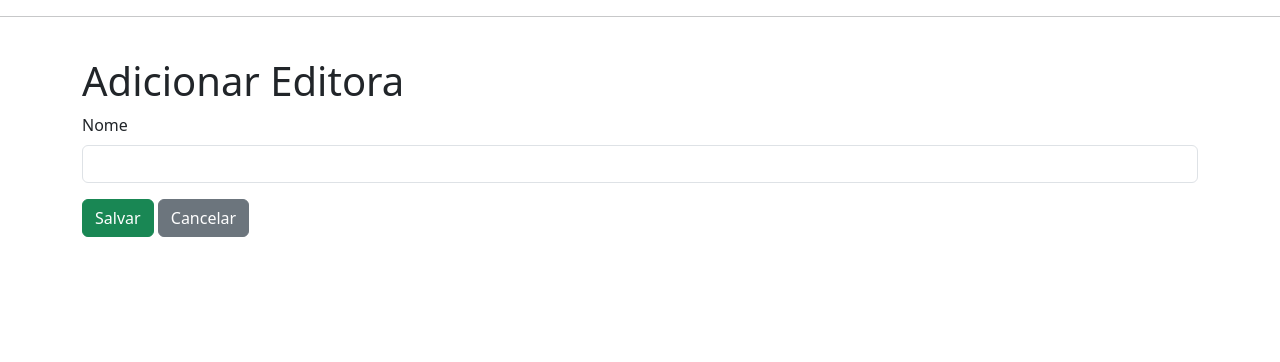
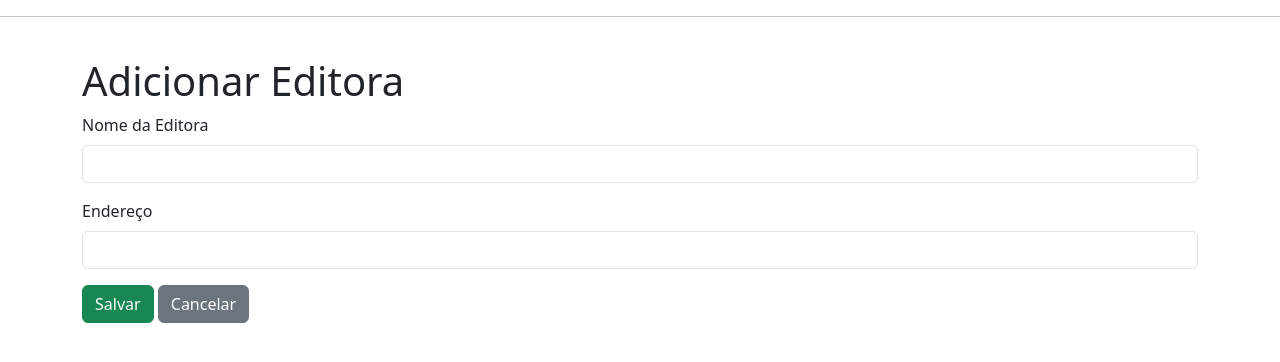
Before and after one commit to livialop/biblioteca-bd, a Flask app: page /add_editora in a window 1280 px wide. Shown: the part 24-386 px from the top of the page. Run offline with Flask 3, Linux system fonts and the light colour scheme; the visitor is signed in with stand-in values (Sample User, id 1); data that the repository does not hold is empty; parts of the project's set-up code (start-up, migrations or seed data) failed here and were passed over.

Commit message:
Update add_editora.html
informações corretas

```diff
--- a/templates/add_editora.html
+++ b/templates/add_editora.html
@@ -8,19 +8,29 @@
 </head>
 <body>
   {% include "components/navbar.html" %}
+
   <div class="p-4">
     <div class="container">
       <h1>Adicionar Editora</h1>
+
       <form method="post" action="{{ url_for('editora.add_editora') }}">
+
         <div class="mb-3">
-          <label class="form-label">Nome</label>
-          <input class="form-control" name="nome" required>
+          <label class="form-label">Nome da Editora</label>
+          <input class="form-control" name="nome_editora" required>
+        </div>
+
+        <div class="mb-3">
+          <label class="form-label">Endereço</label>
+          <input class="form-control" name="endereco_editora">
         </div>
 
         <button class="btn btn-success" type="submit">Salvar</button>
-        <a class="btn btn-secondary" href="{{ url_for('livros.view_livros') }}">Cancelar</a>
+        <a class="btn btn-secondary" href="{{ url_for('livros.add_livro') }}">Cancelar</a>
+
       </form>
     </div>
   </div>
+
 </body>
 </html>
```
